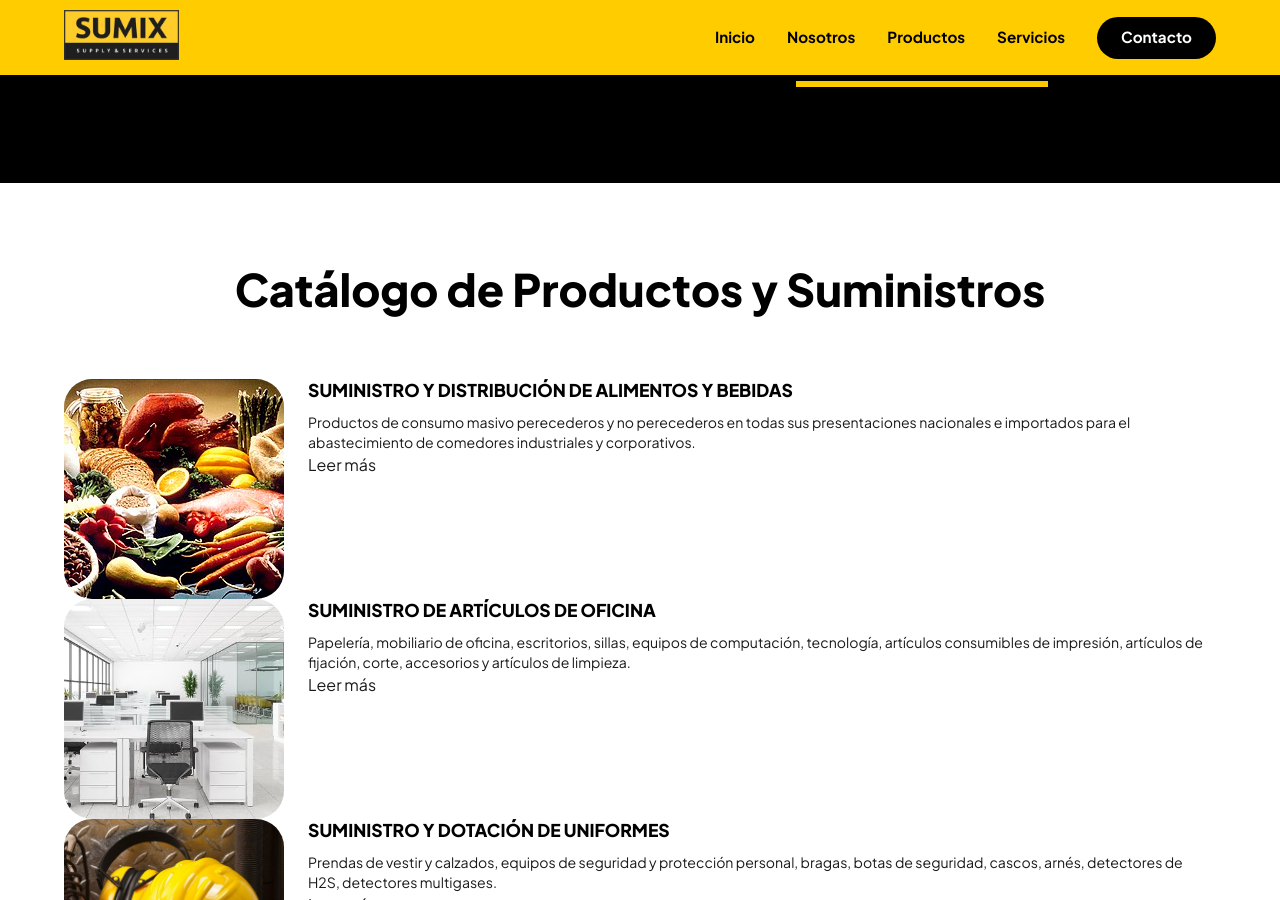
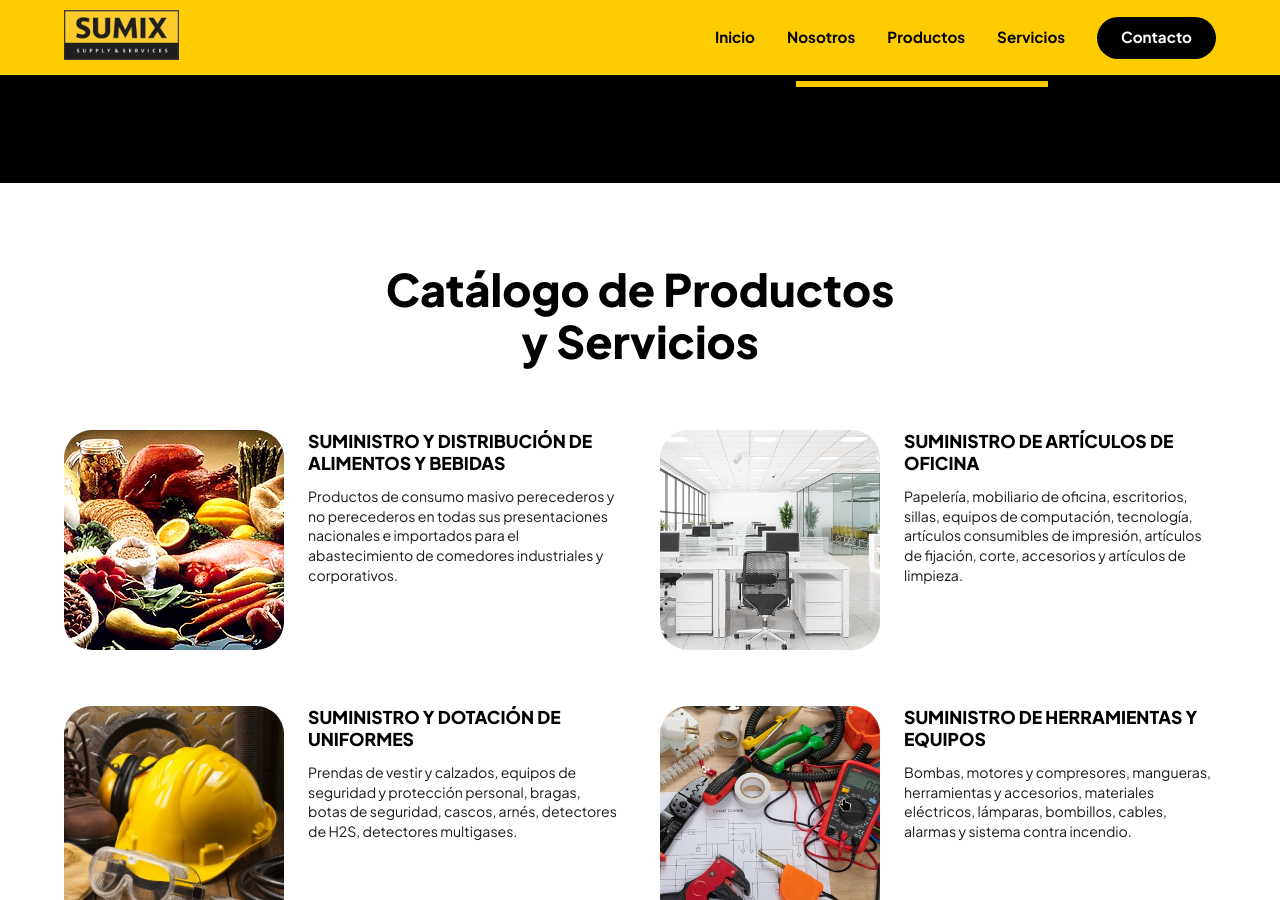
Before and after one commit to ing-nestorgomez/ximus, a Jekyll site: the page built from index.html, in a window 1280 px wide and 900 px high, scrolled down 1283 px. Built offline with Jekyll 4.4.1, drawn with Linux system fonts in a browser that asks for light colours; some of the changed text lies outside the part shown.

Commit message:
Update product section to include services

```diff
--- a/index.html
+++ b/index.html
@@ -41,22 +41,19 @@
   </div>
 </section>
 
-<!-- SECCIÓN PRODUCTOS Y SUMINISTROS -->
+<!-- SECCIÓN PRODUCTOS Y SERVICIOS -->
 <section class="products-section" id="productos">
   <div class="container">
-    <h2 class="section-title-center">Catálogo de Productos y Suministros</h2>
+    <h2 class="section-title-center">Catálogo de Productos<br>y Servicios</h2>
 
-    <div class="products-list">
+    <div class="products-grid">
 
       <!-- Producto 1 -->
       <div class="product-card">
         <img src="assets/images/prod-alimentos.jpg" alt="Alimentos y Bebidas" class="product-img">
         <div class="product-content">
-          <div class="product-info">
           <h3>SUMINISTRO Y DISTRIBUCIÓN DE ALIMENTOS Y BEBIDAS</h3>
           <p>Productos de consumo masivo perecederos y no perecederos en todas sus presentaciones nacionales e importados para el abastecimiento de comedores industriales y corporativos.</p>
-          </div>
-          <a href="#" class="btn-readmore">Leer más</a>
         </div>
       </div>
 
@@ -64,11 +61,8 @@
       <div class="product-card">
         <img src="assets/images/prod-oficina.jpg" alt="Artículos de Oficina" class="product-img">
         <div class="product-content">
-          <div class="product-info">
           <h3>SUMINISTRO DE ARTÍCULOS DE OFICINA</h3>
           <p>Papelería, mobiliario de oficina, escritorios, sillas, equipos de computación, tecnología, artículos consumibles de impresión, artículos de fijación, corte, accesorios y artículos de limpieza.</p>
-          </div>
-          <a href="#" class="btn-readmore">Leer más</a>
         </div>
       </div>
 
@@ -76,11 +70,8 @@
       <div class="product-card">
         <img src="assets/images/prod-uniformes.jpg" alt="Uniformes y EPP" class="product-img">
         <div class="product-content">
-          <div class="product-info">
           <h3>SUMINISTRO Y DOTACIÓN DE UNIFORMES</h3>
           <p>Prendas de vestir y calzados, equipos de seguridad y protección personal, bragas, botas de seguridad, cascos, arnés, detectores de H2S, detectores multigases.</p>
-          </div>
-          <a href="#" class="btn-readmore">Leer más</a>
         </div>
       </div>
 
@@ -88,11 +79,8 @@
       <div class="product-card">
         <img src="assets/images/prod-herramientas.jpg" alt="Herramientas y Equipos" class="product-img">
         <div class="product-content">
-          <div class="product-info">
           <h3>SUMINISTRO DE HERRAMIENTAS Y EQUIPOS</h3>
           <p>Bombas, motores y compresores, mangueras, herramientas y accesorios, materiales eléctricos, lámparas, bombillos, cables, alarmas y sistema contra incendio.</p>
-          </div>
-          <a href="#" class="btn-readmore">Leer más</a>
         </div>
       </div>
 
@@ -100,11 +88,25 @@
       <div class="product-card">
         <img src="assets/images/prod-pozo.jpg" alt="Materiales para Pozo" class="product-img">
         <div class="product-content">
-          <div class="product-info">
           <h3>MATERIALES PARA POZO, SUPERFICIE Y LEVANTAMIENTO ARTIFICIAL</h3>
           <p>Variadores de frecuencia, cabezales de rotación, motores, válvulas, instrumentación, cabillas de succión y tuberías.</p>
         </div>
-          <a href="#" class="btn-readmore">Leer más</a>
+      </div>
+
+      <!-- Elemento 6: Servicios (Lista) -->
+      <div class="product-card">
+        <img src="assets/images/service-metalmecanica.jpg" alt="Servicios SUMIX" class="product-img">
+        <div class="product-content">
+          <h3>SERVICIOS:</h3>
+          <ul class="services-list">
+            <li>Servicio de Soldadura y facilidades mecánicas</li>
+            <li>Construcción de picas e instalación de postes y tendidos eléctricos</li>
+            <li>Servicio de iluminación de obras, edificios, galpones y macollas</li>
+            <li>Servicio de reparación de equipos eléctricos y de refrigeración</li>
+            <li>Servicio de desmalezamiento y mantenimiento de locaciones</li>
+            <li>Servicio de construcción y remodelación de obras civiles</li>
+            <li>Servicio de pintura y mantenimiento de tuberías</li>
+          </ul>
         </div>
       </div>
 
```
Lines whose indentation alone changed are shown as unchanged.
